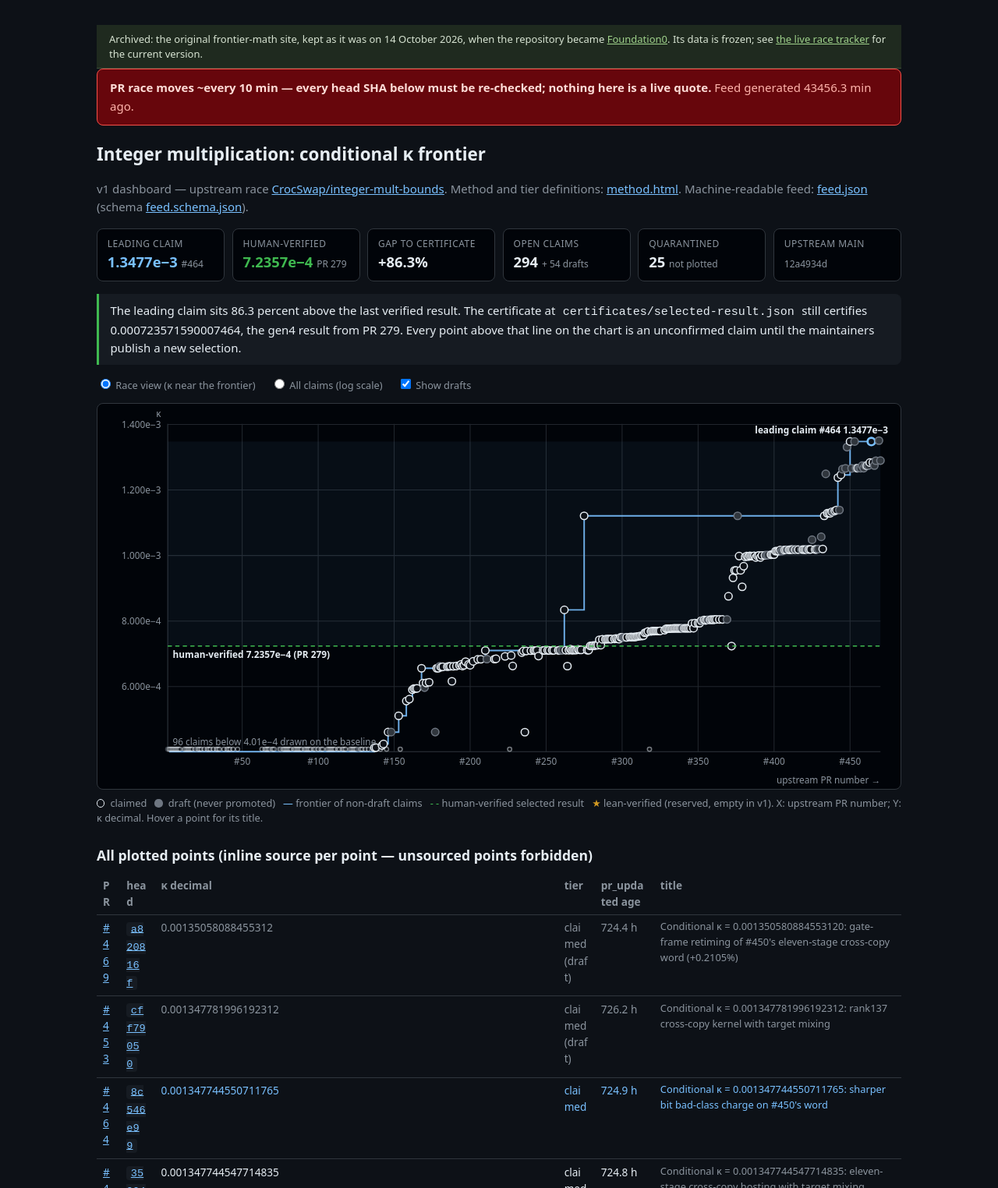
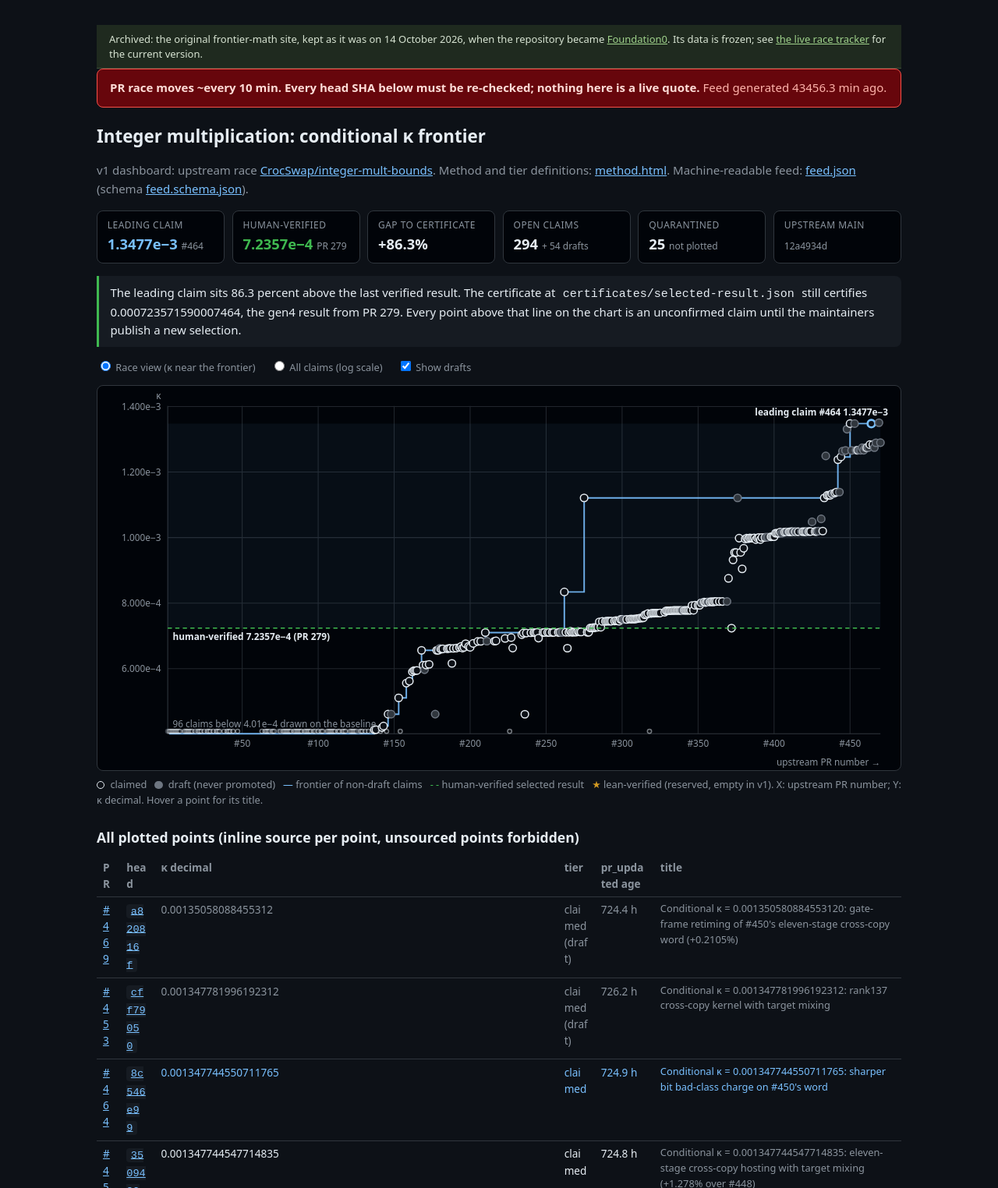
Before and after one commit to Foundation-0/f0, a plain HTML site: page docs/legacy-site/index.html in a window 1280 px wide. Shown: the top 1524 px of the page at 78% size. Drawn offline with Linux system fonts and the light colour scheme.

Commit message:
Remove em dashes from visible copy
Signed-off-by: ahrazzle <38987266+ahrazzle@users.noreply.github.com>

```diff
--- a/docs/legacy-site/index.html
+++ b/docs/legacy-site/index.html
@@ -4,7 +4,7 @@
 <meta name="robots" content="noindex">
 <meta charset="utf-8">
 <meta name="viewport" content="width=device-width, initial-scale=1">
-<title>Frontier-Math — integer multiplication κ race</title>
+<title>Frontier-Math · integer multiplication κ race</title>
 <style>
   :root { --bg:#0d1117; --fg:#e6edf3; --muted:#8b949e; --accent:#f85149; --line:#30363d;
           --ok:#3fb950; --claim:#79c0ff; --draft:#6e7681; --panel:#010409; }
@@ -53,13 +53,13 @@
 <body>
 <p class="legacy-notice" style="margin:0;padding:.55rem 1rem;font:13px/1.45 system-ui,sans-serif;background:#1f2a1f;color:#d7e3d2;border-bottom:1px solid #3d4f3a">Archived: the original frontier-math site, kept as it was on 14 October 2026, when the repository became <a href="../" style="color:#9fd18b">Foundation0</a>. Its data is frozen; see <a href="../research/integer-multiplication/live/" style="color:#9fd18b">the live race tracker</a> for the current version.</p>
   <div id="stale-banner">
-    PR race moves ~every 10 min — every head SHA below must be re-checked;
+    PR race moves ~every 10 min. Every head SHA below must be re-checked;
     nothing here is a live quote.
     <span class="age" id="banner-age"></span>
   </div>
 
   <h1>Integer multiplication: conditional κ frontier</h1>
-  <p class="sub">v1 dashboard — upstream race
+  <p class="sub">v1 dashboard: upstream race
     <a href="https://github.com/CrocSwap/integer-mult-bounds">CrocSwap/integer-mult-bounds</a>.
     Method and tier definitions: <a href="method.html">method.html</a>.
     Machine-readable feed: <a href="feed.json">feed.json</a> (schema
@@ -88,7 +88,7 @@
     X: upstream PR number; Y: κ decimal. Hover a point for its title.
   </p>
 
-  <h2>All plotted points (inline source per point — unsourced points forbidden)</h2>
+  <h2>All plotted points (inline source per point, unsourced points forbidden)</h2>
   <div id="table"></div>
 
 <script>
```
